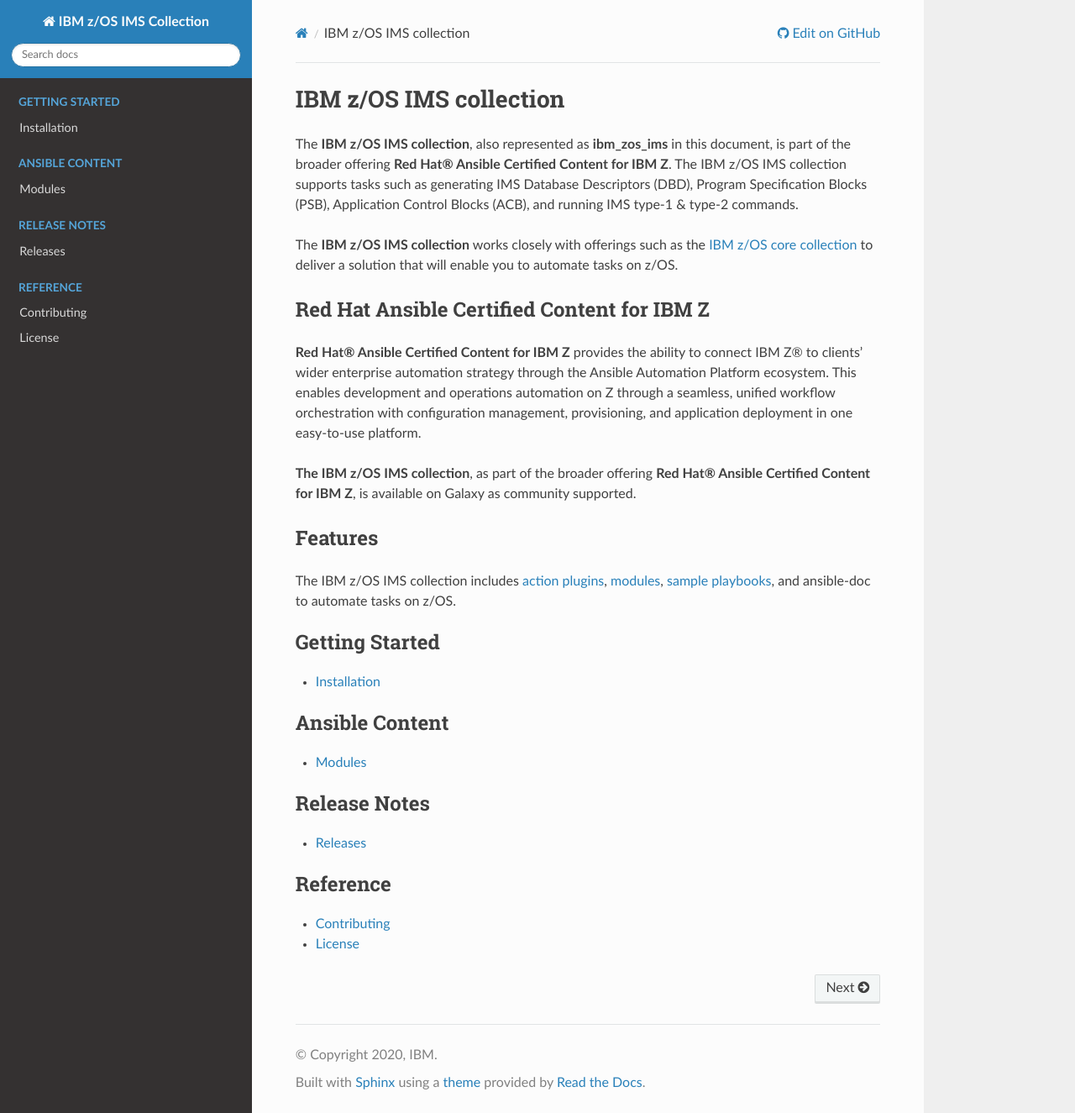
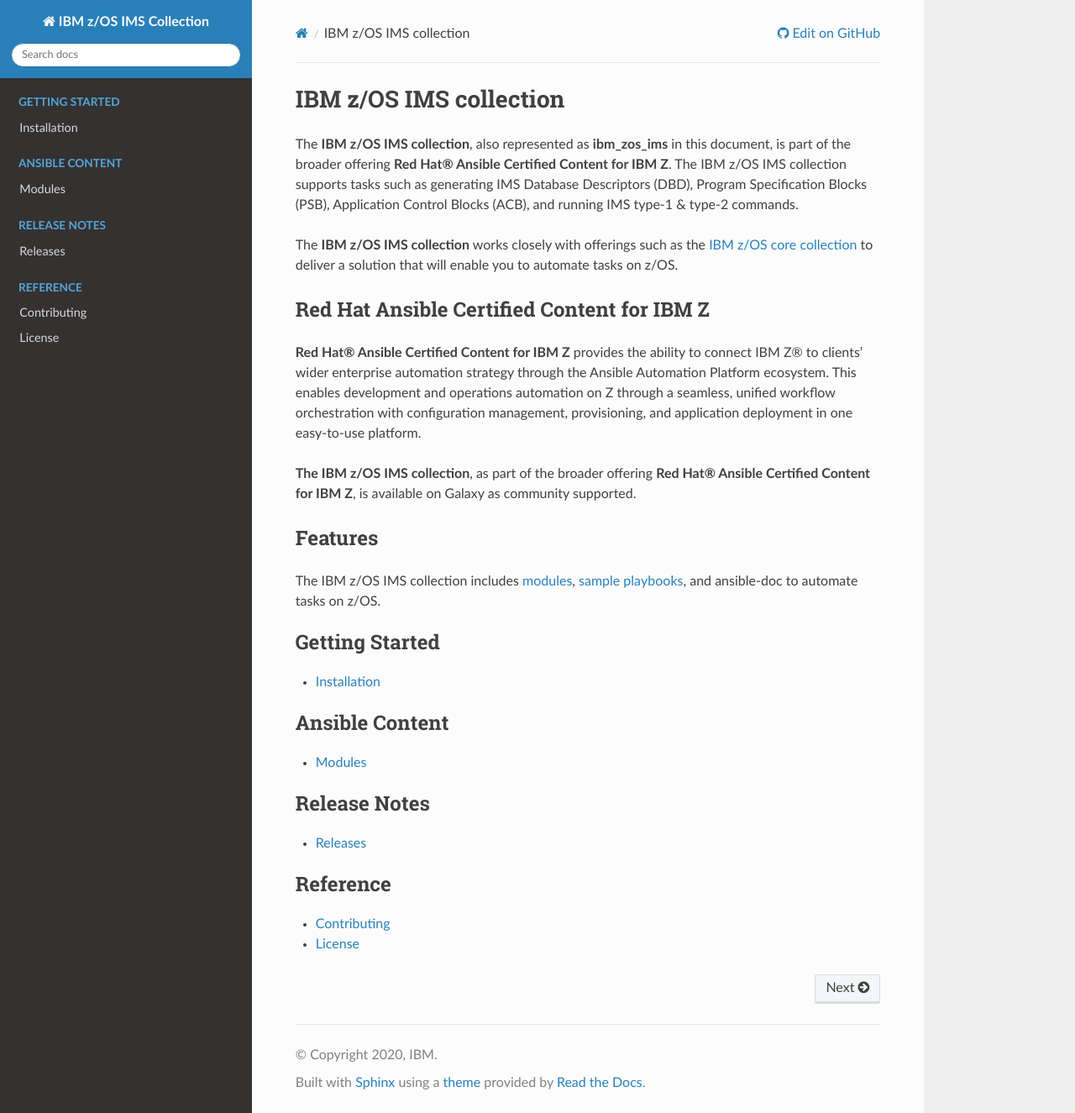
Before and after one commit to ansible-collections/ibm_zos_ims, a Sphinx documentation site: the page built from docs/source/index.rst, in a window 1280 px wide and 1325 px high. Shown: the whole window at 84% size. Built offline with Sphinx 7.4.7 and the Read the Docs theme 2.0.0, drawn with Linux system fonts in a browser that asks for light colours.

Commit message:
remove action plugin reference from source doc index.

```diff
--- a/docs/source/index.rst
+++ b/docs/source/index.rst
@@ -37,12 +37,10 @@
 Features
 ========
 
-The IBM z/OS IMS collection includes `action plugins`_, `modules`_,
+The IBM z/OS IMS collection includes `modules`_,
 `sample playbooks`_, and ansible-doc to automate tasks on z/OS.
 
 
-.. _action plugins:
-   https://github.com/ansible-collections/ibm_zos_ims/tree/master/plugins/action/
 .. _modules:
     https://github.com/ansible-collections/ibm_zos_ims/tree/master/plugins/modules/
 .. _sample playbooks:
```
